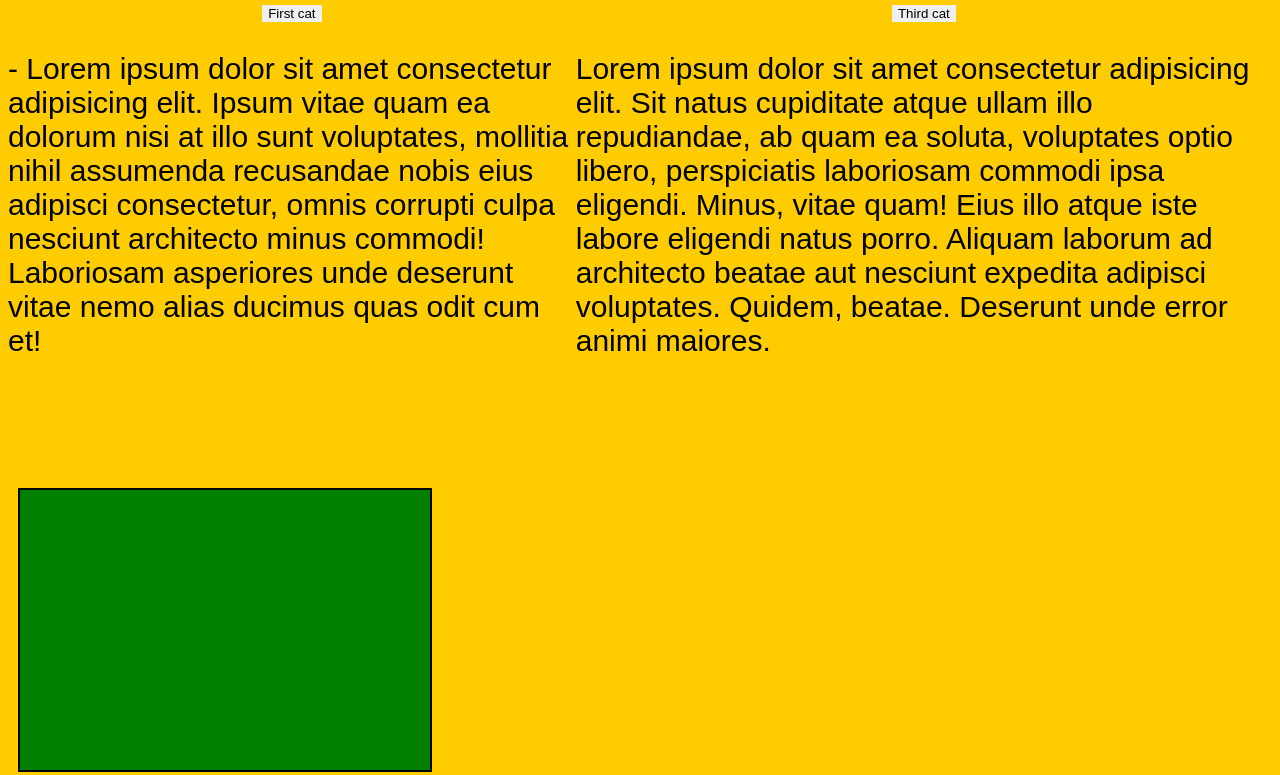
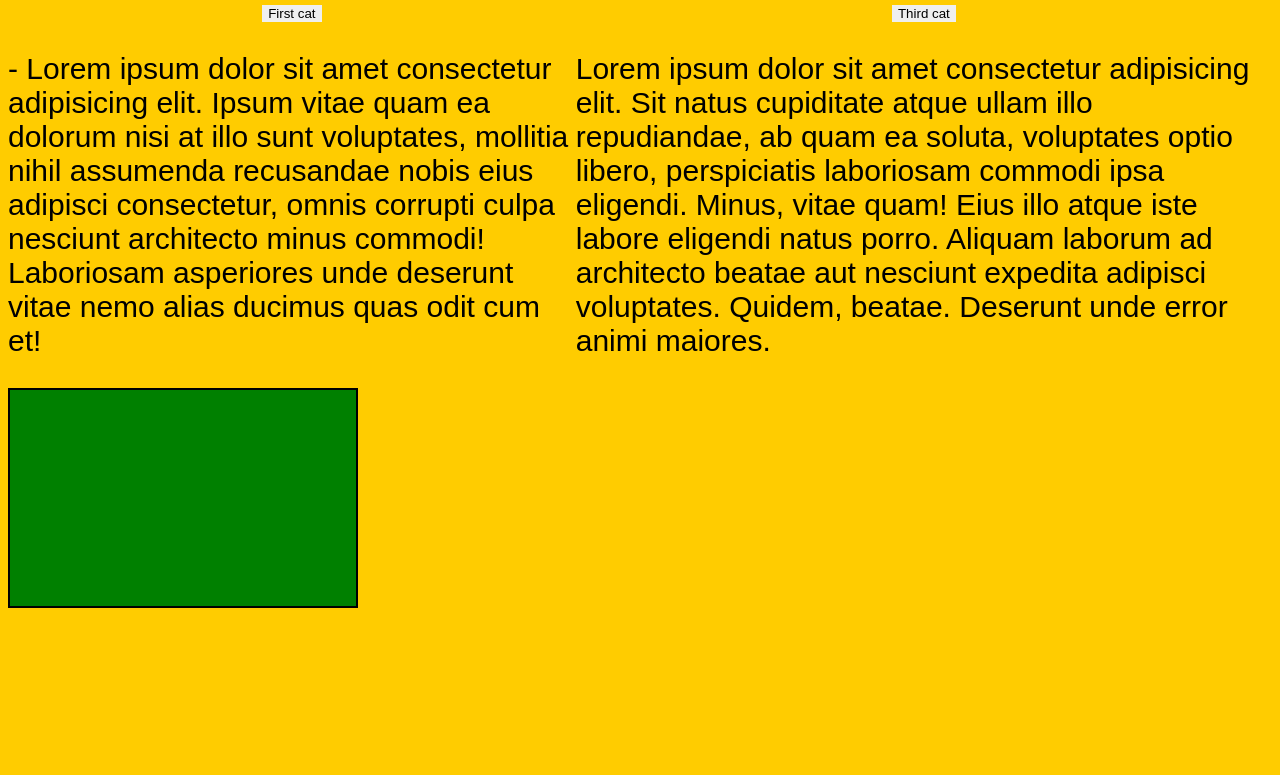
Before and after one commit to Blajjse/hw-11, a plain HTML site: page index.html in a window 1280 px wide. Shown: the part 329-1104 px from the top of the page. After the commit the page ends 945 px from the top, so only its background shows below. Drawn offline with Linux system fonts and the light colour scheme.

Commit message:
commit commit

```diff
--- a/style.css
+++ b/style.css
@@ -30,15 +30,13 @@ img {
     display: block;
     margin: auto;
     border: 3px;
+
   }
 .div {
     width: 350px;
   height: 220px;
-  margin-top: 100px;
-  margin-left: 10px;
-  margin-bottom: 20px;
-  margin-right: 10px;
   padding: 30px;
   border: 2px solid black;
   background-color: green;
+  box-sizing: border-box;
 }
```
